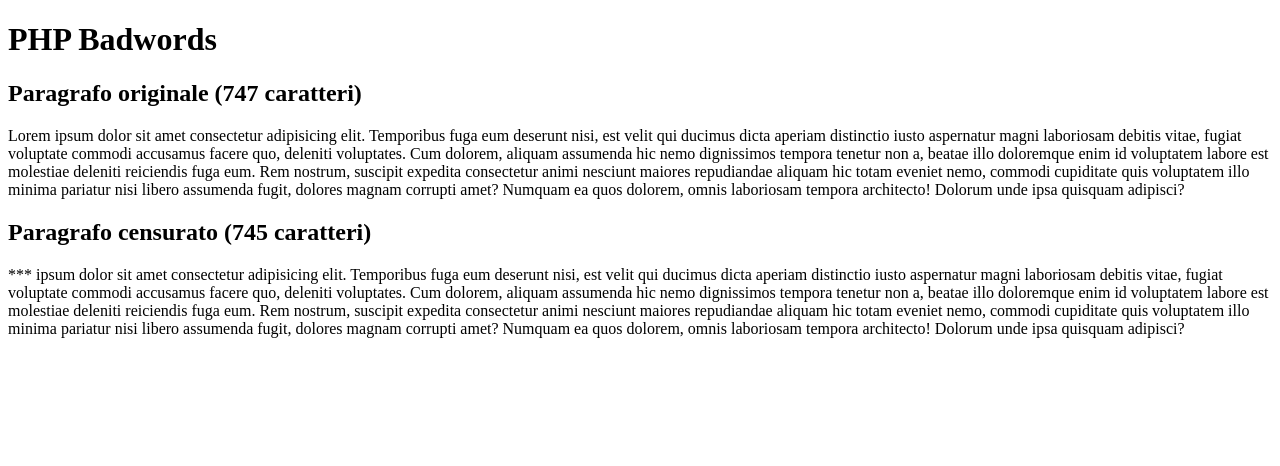
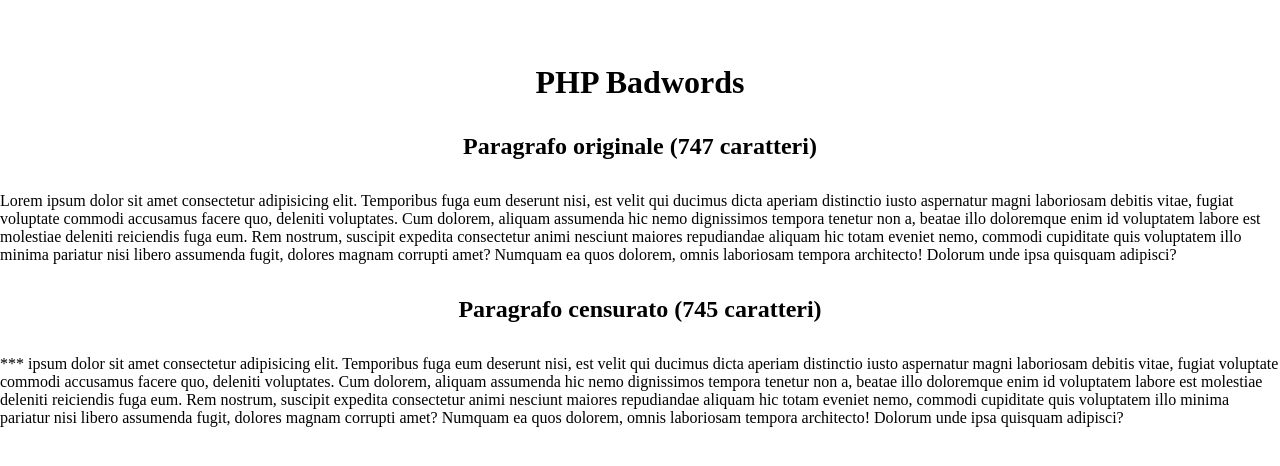
Before and after one commit to totarochristian/php-badwords, a PHP site: page /censured.php in a window 1280 px wide. Shown: the top 466 px of the page. Run offline with PHP 8.4, Linux system fonts and the light colour scheme.

Commit message:
Fix problems with styles in censured.php, define mainContainer css class and define width to 100%

```diff
--- a/censured.php
+++ b/censured.php
@@ -5,6 +5,7 @@
   <meta http-equiv="X-UA-Compatible" content="IE=edge">
   <meta name="viewport" content="width=device-width, initial-scale=1.0">
   <title>PHP Badwords</title>
+  <link rel="stylesheet" href="./styles/general.css">
 </head>
 <body>
   <?php
@@ -17,7 +18,7 @@
 
     $censuredParagraphText = str_replace($wordToCensure,$defaultCensureWord,$paragraphText);
   ?>
-  <div class="d-flex justify-content-center align-items-center flex-column gap-1">
+  <div class="mainContainer p-t-1 d-flex justify-content-center align-items-center flex-column gap-1">
     <h1>PHP Badwords</h1>
     <div class="d-flex justify-content-center align-items-center flex-column gap-1">
       <h2>Paragrafo originale (<?php echo strlen($paragraphText); ?> caratteri)</h2>
--- a/index.php
+++ b/index.php
@@ -15,6 +15,7 @@
   Il secondo file riceverà la richiesta ed eseguirà queste operazioni:
   - stampare a schermo il paragrafo e la sua lunghezza
   - stampare di nuovo il paragrafo e la sua lunghezza, dopo aver sostituito con tre asterischi (***) tutte le occorrenze della parola da censurare -->
+  <div class="mainContainer p-t-1">
     <form action="./censured.php" method="POST" class="d-flex justify-content-center align-items-center flex-column gap-1">
       <h1>PHP Badwords</h1>
       <textarea name="paragraphText" id="paragraphText" cols="30" rows="10" placeholder="Inserisci qui il testo del paragrafo"></textarea>
@@ -22,5 +23,6 @@
       <input type="text" name="wordToCensure" id="wordToCensure">
       <input type="submit" value="Invia">
     </form>
+  </div>
 </body>
 </html>
--- a/styles/general.css
+++ b/styles/general.css
@@ -3,6 +3,10 @@
   margin: 0;
   padding: 0;
   box-sizing: border-box;
+}
+/* General */
+.mainContainer{
+  width: 100%;
 }
 /* Flexbox */
 .d-flex{
```
Lines whose indentation alone changed are shown as unchanged.
